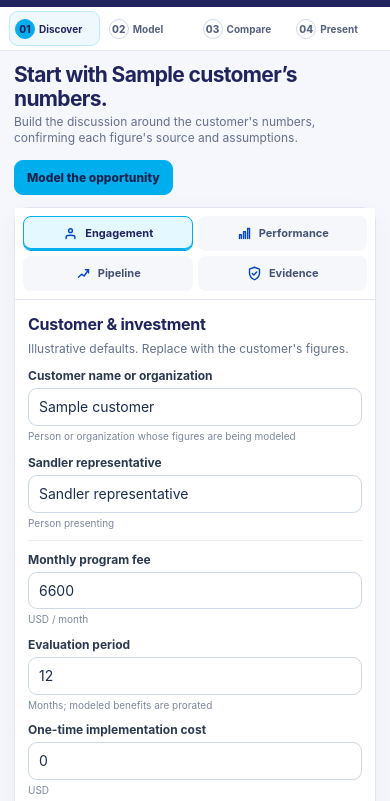
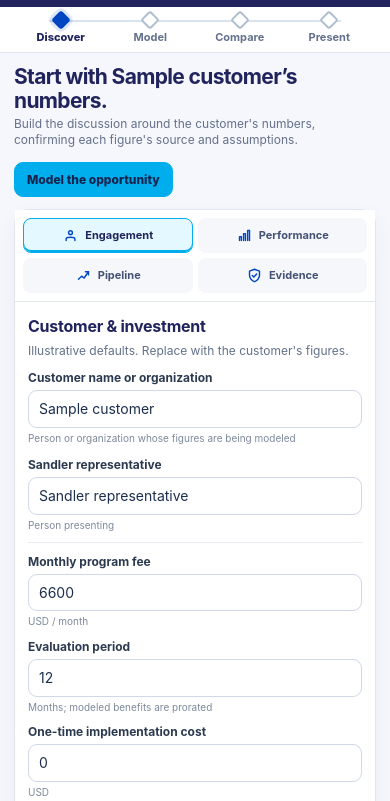
Before and after one commit to MythologIQ-Labs-LLC/sandler-roi, a website with bundled scripts: page index.html in a window 390 px wide. Shown: the part 198-999 px from the top of the page. Built offline with nearby package versions, Linux system fonts and the light colour scheme.

Commit message:
feat: replace stage cards with compact connected timeline and keyboard navigation

```diff
--- a/index.html
+++ b/index.html
@@ -151,12 +151,26 @@
       </div></details>
     </div>
   </header>
-  <nav class="journey no-print" aria-label="Workbench steps"><div class="journey-inner">
-    <button class="journey-step" type="button" data-workbench-nav="discover" aria-current="step"><span class="journey-number">01</span><span><strong>Discover</strong><small>Customer &amp; baseline</small></span></button>
-    <button class="journey-step" type="button" data-workbench-nav="model"><span class="journey-number">02</span><span><strong>Model</strong><small>Explore improvements</small></span></button>
-    <button class="journey-step" type="button" data-workbench-nav="compare"><span class="journey-number">03</span><span><strong>Compare</strong><small>Test the investment</small></span></button>
-    <button class="journey-step" type="button" data-workbench-nav="present"><span class="journey-number">04</span><span><strong>Present</strong><small>Explain the case</small></span></button>
-  </div></nav>
+  <nav class="journey no-print" aria-label="Workbench stages">
+    <div class="journey-inner" id="journey-timeline" data-current="discover">
+      <button type="button" class="journey-step" data-workbench-nav="discover" data-timeline-state="current" aria-current="step">
+        <span class="journey-node" aria-hidden="true"></span>
+        <span class="journey-label">Discover</span>
+      </button>
+      <button type="button" class="journey-step" data-workbench-nav="model" data-timeline-state="upcoming">
+        <span class="journey-node" aria-hidden="true"></span>
+        <span class="journey-label">Model</span>
+      </button>
+      <button type="button" class="journey-step" data-workbench-nav="compare" data-timeline-state="upcoming">
+        <span class="journey-node" aria-hidden="true"></span>
+        <span class="journey-label">Compare</span>
+      </button>
+      <button type="button" class="journey-step" data-workbench-nav="present" data-timeline-state="upcoming">
+        <span class="journey-node" aria-hidden="true"></span>
+        <span class="journey-label">Present</span>
+      </button>
+    </div>
+  </nav>
   <div class="stage-intro"><div class="stage-intro-copy">
     <div class="eyebrow" id="step-eyebrow">01 / DISCOVER THE BASELINE</div>
     <h1 id="step-title">Start with the customer's numbers.</h1>
--- a/src/app.mjs
+++ b/src/app.mjs
@@ -68,8 +68,13 @@ function setStep(key){
   const step=JOURNEY[key];
   put("step-eyebrow",step.label);put("step-title",step.title);
   put("step-description",step.description);put("step-next",step.next);
+  const stages=Object.keys(JOURNEY),currentIndex=stages.indexOf(key);
+  $("journey-timeline").setAttribute("data-current",key);
   document.querySelectorAll("[data-workbench-nav]").forEach(button=>{
-    if(button.dataset.workbenchNav===key)button.setAttribute("aria-current","step");
+    const index=stages.indexOf(button.dataset.workbenchNav);
+    button.setAttribute("data-timeline-state",index===currentIndex?"current":
+      index<currentIndex?"previous":"upcoming");
+    if(index===currentIndex)button.setAttribute("aria-current","step");
     else if(typeof button.removeAttribute==="function")button.removeAttribute("aria-current");
     else button.setAttribute("aria-current","false");
   });
@@ -559,6 +564,20 @@ $("export-csv").addEventListener("click",()=>{
 });
 document.querySelectorAll("[data-workbench-nav]").forEach(button=>{
   button.addEventListener("click",()=>setStep(button.dataset.workbenchNav));
+  button.addEventListener("keydown",event=>{
+    const keys=Object.keys(JOURNEY),index=keys.indexOf(button.dataset.workbenchNav);
+    let next;
+    if(event.key==="ArrowRight")next=keys[(index+1)%keys.length];
+    else if(event.key==="ArrowLeft")next=keys[(index+keys.length-1)%keys.length];
+    else if(event.key==="Home")next=keys[0];
+    else if(event.key==="End")next=keys[keys.length-1];
+    if(next){
+      event.preventDefault();
+      setStep(next);
+      Array.from(document.querySelectorAll("[data-workbench-nav]"))
+        .find(target=>target.dataset.workbenchNav===next)?.focus();
+    }
+  });
 });
 document.querySelectorAll("[data-discover-tab]").forEach(button=>{
   button.addEventListener("click",()=>setDiscoverPanel(button.dataset.discoverTab));
--- a/src/workbench.css
+++ b/src/workbench.css
@@ -38,18 +38,51 @@ body{background:var(--paper);color:var(--ink)}
 }
 .toolbar-menu-content .btn{width:100%;text-align:left;color:var(--stable);border-color:#e5eaf1}
 .toolbar-menu-content .btn:hover{background:#f0f3fc}
-.journey{background:#fff;border-bottom:1px solid var(--hairline)}
-.journey-inner{max-width:1450px;margin:auto;padding:10px 24px;display:grid;grid-template-columns:repeat(4,minmax(0,1fr));gap:10px}
+/* Four low-profile points connected by one continuous 2px timeline.
+ * Each stage remains a native button with a wide, keyboard-focusable hit target. */
+.journey{background:#fff;border-bottom:1px solid var(--hairline);position:sticky;top:0;z-index:10}
+.journey-inner{
+  max-width:1120px;margin:0 auto;padding:3px 16px 2px;
+  display:grid;grid-template-columns:repeat(4,minmax(0,1fr));
+  gap:0;position:relative;isolation:isolate;align-items:center
+}
+.journey-inner::before,.journey-inner::after{
+  content:"";position:absolute;top:13px;left:12.5%;height:2px;border-radius:99px;
+  pointer-events:none;z-index:0
+}
+.journey-inner::before{width:75%;background:#d9e2ef}
+.journey-inner::after{width:0;background:#0ca9c3;transition:width .18s ease}
+.journey-inner[data-current="model"]::after{width:25%}
+.journey-inner[data-current="compare"]::after{width:50%}
+.journey-inner[data-current="present"]::after{width:75%}
 .journey-step{
-  background:transparent;border:1px solid transparent;border-radius:12px;padding:12px 14px;
-  display:flex;align-items:center;text-align:left;gap:11px;color:#56617d;cursor:pointer
+  appearance:none;position:relative;z-index:1;display:flex;flex-direction:column;
+  align-items:center;justify-content:flex-start;gap:3px;
+  min-height:40px;width:100%;min-width:0;padding:3px 5px 2px;margin:0;
+  border:0;border-radius:8px;background:transparent;color:#64718c;
+  text-align:center;cursor:pointer
 }
-.journey-step:hover{background:#f3f7fd}
-.journey-step[aria-current="step"]{background:#eff8fd;color:var(--stable);border-color:#bfeaf9}
-.journey-step .journey-number{border-radius:50%;border:1px solid #cfd8e8;width:33px;height:33px;display:grid;place-items:center;font-size:11px;font-weight:800;flex-shrink:0}
-.journey-step[aria-current="step"] .journey-number{background:var(--fresh);color:var(--stable);border-color:var(--fresh)}
-.journey-step strong{display:block;font-size:13px}
-.journey-step small{display:block;font-size:11px;font-weight:500;margin-top:1px}
+.journey-step:hover{background:rgba(0,173,237,.06)}
+.journey-step:focus-visible{outline:2px solid var(--energetic);outline-offset:-2px}
+.journey-node{
+  width:14px;height:14px;display:block;flex:0 0 14px;
+  border:2px solid #aebdd0;border-radius:3px;
+  background:#fff;transform:rotate(45deg);
+  transition:background .15s,border-color .15s,box-shadow .15s
+}
+.journey-label{font-size:11px;font-weight:650;line-height:14px;white-space:nowrap}
+.journey-step[data-timeline-state="previous"] .journey-node{
+  background:#0ca9b7;border-color:#0ca9b7
+}
+.journey-step[data-timeline-state="previous"] .journey-label{color:#28718a}
+.journey-step[aria-current="step"] .journey-node{
+  background:var(--energetic);border-color:var(--energetic);
+  box-shadow:0 0 0 3px rgba(0,69,194,.13)
+}
+.journey-step[aria-current="step"] .journey-label{color:var(--stable);font-weight:850}
+@media(prefers-reduced-motion:reduce){
+  .journey-inner::after,.journey-node{transition:none}
+}
 .stage-intro{
   max-width:1450px;margin:0 auto;padding:28px 24px 4px;display:flex;gap:24px;
   align-items:center;justify-content:space-between
@@ -116,9 +149,6 @@ body[data-stage="discover"] .side details:not(.toolbar-menu) .inside{gap:10px}
 }
 @media(max-width:850px){
   .top{padding:17px 16px}
-  .journey-inner{padding:8px 14px;gap:4px}
-  .journey-step{padding:9px 5px;gap:5px}
-  .journey-step small{display:none}
   .stage-intro{padding:22px 16px 2px}
   .stage-intro h1{font-size:25px}
   .shell{padding:16px;display:grid;grid-template-columns:1fr}
@@ -130,8 +160,6 @@ body[data-stage="discover"] .side details:not(.toolbar-menu) .inside{gap:10px}
   .brand-product{font-size:16px}
   .brand-divider{height:22px}
   .top-actions{width:100%;justify-content:space-between}
-  .journey-step .journey-number{width:26px;height:26px;font-size:10px}
-  .journey-step strong{font-size:11px}
   .stage-intro{display:grid;gap:15px}
   .stage-intro .btn{justify-self:start}
   .present-drivers{grid-template-columns:1fr}
@@ -219,22 +247,16 @@ body[data-stage="present"] .toolbar-menu{display:none}
  * No fixed-height document-level scrolling or nested scrolling on Engagement.
  */
 .top{
-  min-height:54px;padding:8px max(20px,calc((100% - 1450px)/2));
+  min-height:50px;padding:6px max(20px,calc((100% - 1450px)/2));
   gap:12px
 }
-.brand-wordmark{width:190px;height:auto}
+.brand-wordmark{width:180px;height:auto}
 .brand-product{font-size:17px}
 .brand-divider{height:23px}
 .brand-sub{font-size:10px;margin-top:1px}
 .top-actions{gap:6px}
 .top-actions .btn{padding:7px 10px;border-radius:8px;font-size:11px}
 .top-actions .toolbar-menu summary{padding:7px 10px}
-.journey{position:sticky;top:0;z-index:10}
-.journey-inner{max-width:1450px;padding:4px 20px;gap:6px}
-.journey-step{min-height:35px;padding:4px 10px;gap:8px;border-radius:9px}
-.journey-step .journey-number{width:23px;height:23px;font-size:10px}
-.journey-step strong{font-size:12px}
-.journey-step small{display:none}
 .stage-intro{max-width:1450px;padding:11px 20px 2px;gap:14px}
 .stage-intro .eyebrow{display:none}
 .stage-intro h1{font-size:23px;line-height:1.12;letter-spacing:-.65px;margin:0 0 4px}
@@ -328,10 +350,6 @@ body[data-stage="present"] .journey{display:block}
   .brand-product{font-size:15px}
   .brand-divider{height:21px}
   .top-actions .btn{padding:7px 9px}
-  .journey-inner{padding:4px 9px;gap:3px}
-  .journey-step{padding:4px 5px;gap:4px}
-  .journey-step .journey-number{width:20px;height:20px}
-  .journey-step strong{font-size:10px}
   .stage-intro{padding:12px 14px 2px}
   .stage-intro h1{font-size:21px}
   .shell{padding:10px 14px}
```
Also changed, not shown: AGENTS.md (+7 -0 lines), docs/engagement/effort-ledger.json (+11 -0 lines), tests/app.test.mjs (+32 -0 lines), README.md.
